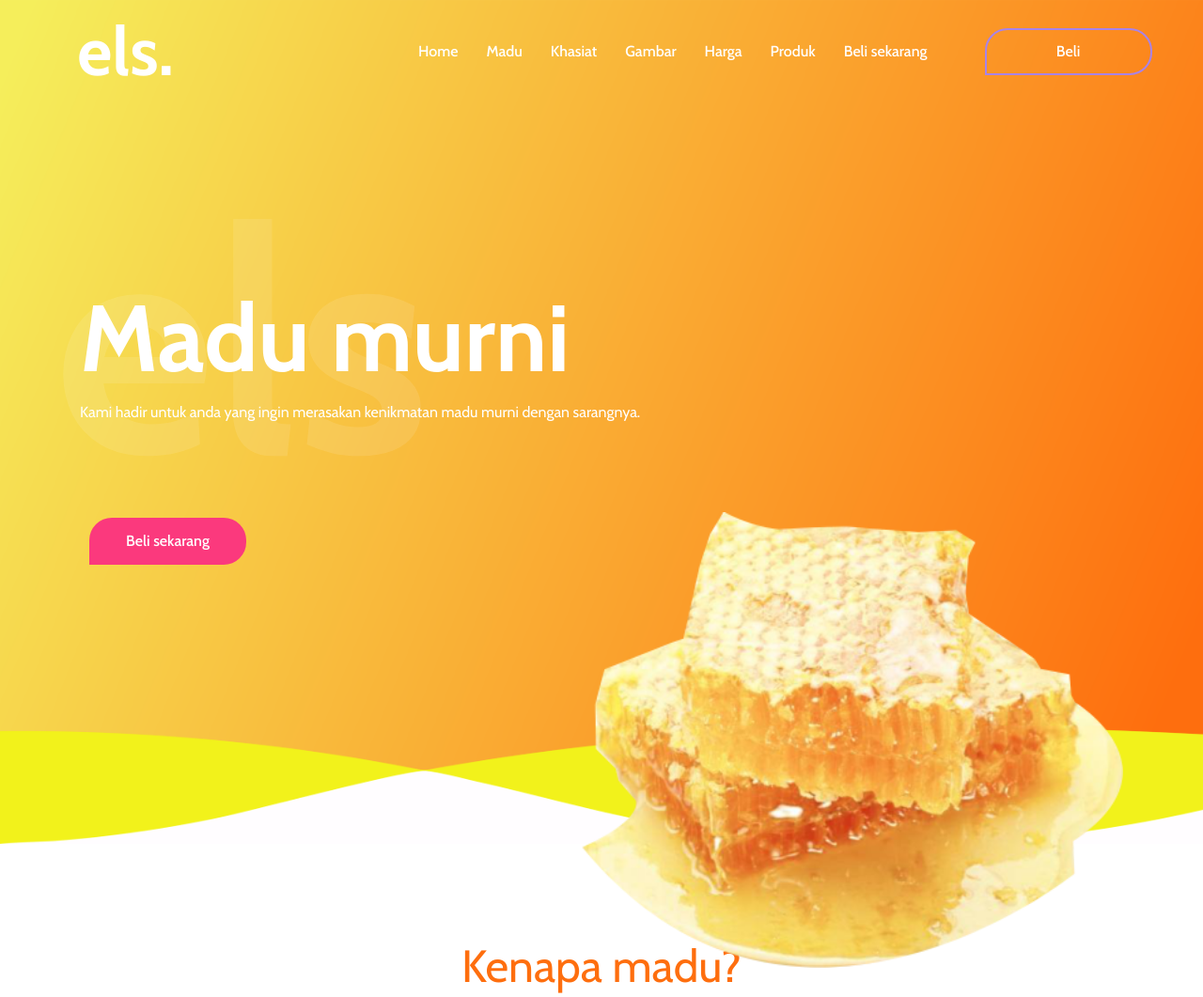
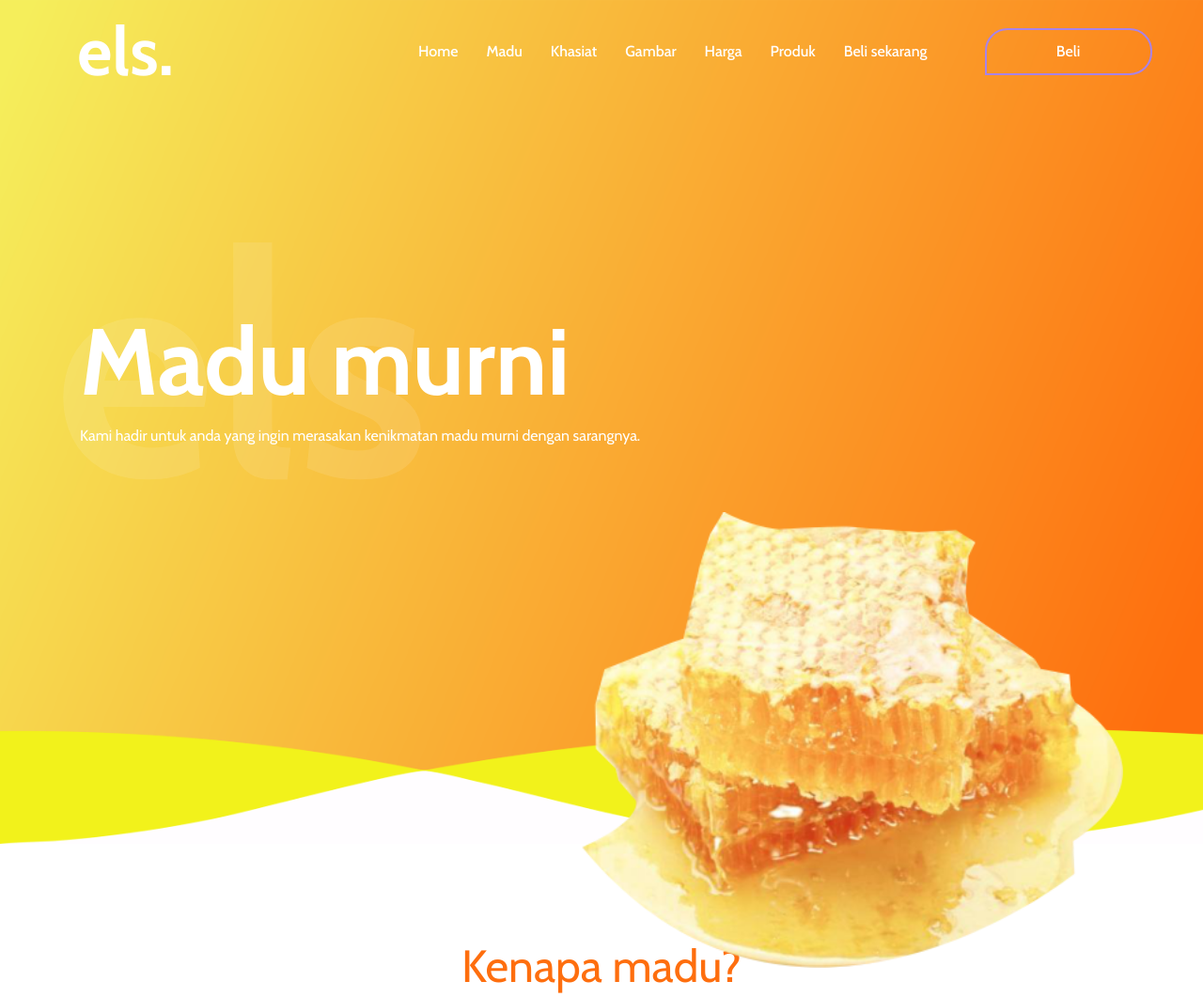
Before and after one commit to elshobah/madumurni1, a plain HTML site: page index.html in a window 1280 px wide. Shown: the top 1061 px of the page at 94% size. Drawn offline with nearby package versions, Linux system fonts and the light colour scheme.

Commit message:
Update index.html

```diff
--- a/index.html
+++ b/index.html
@@ -79,13 +79,9 @@
                         <h3>els</h3>
                         <p> Kami hadir untuk anda yang ingin merasakan kenikmatan madu murni dengan sarangnya.</p>
                     </div>
-                    <div class="get-start-area">
-                        <!-- Form Start -->
-                        <form action="#produk" method="post" class="form-inline">
-                            <input type="submit" class="submit" value="Beli sekarang">
-                        </form>
-                        <!-- Form End -->
-                    </div>
+                    <div class="sing-up-button d-lg-none">
+                                    <a href="#produk">Beli</a>
+                                </div>
                 </div>
             </div>
         </div>
```
